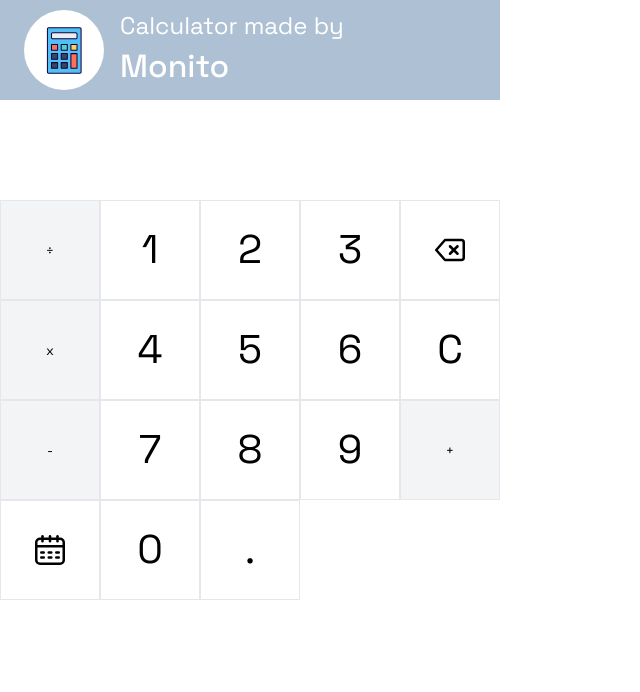
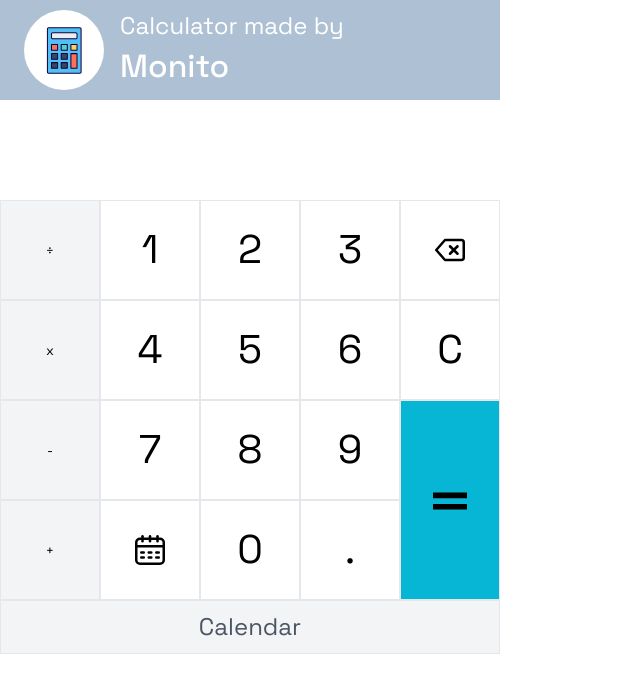
Before and after one commit to David29-ra/calculator-ts, a React (Create React App) app: page / in a window 1280 px wide. Shown: the top 692 px of the page, without its empty margins (0-640 px from the left). Built offline with nearby package versions, Linux system fonts and the light colour scheme.

Commit message:
Add component equal(button), and calendar to show actual date

```diff
--- a/src/components/calculator.tsx
+++ b/src/components/calculator.tsx
@@ -1,5 +1,7 @@
 import { Data } from "../global/constants";
 import { Button } from "./calculator/button";
+import { Calendar } from "./calculator/calendar";
+import { Equal } from "./calculator/equal";
 import { GridContainer } from "./calculator/gridcontainer";
 import { Screen } from "./calculator/screen";
 import { Title } from "./calculator/title";
@@ -10,6 +12,8 @@ export function Calculator() {
       <Title />
       <Screen />
       {Data.buttons.map(button => <Button key={button.id} button={button} onClick={()=>console.log('here')}/>)}
+      <Equal />
+      <Calendar />
     </GridContainer>
   )
 }
--- /dev/null
+++ b/src/components/calculator/calendar.tsx
@@ -0,0 +1,22 @@
+import styled from "@emotion/styled";
+
+export function Calendar() {
+  return (
+    <CalendarContainer>
+      Calendar
+    </CalendarContainer>
+  )
+}
+
+const CalendarContainer = styled.div`
+  grid-area: 7 / 1 / 8 / 6;
+  display: flex;
+  justify-content: center;
+  align-items: center;
+  color: #4B5563;
+  font-size: 24px;
+  line-height: 32px;
+  height: 52px;
+  background-color: #F3F4F6;
+  border: 1px solid #e5e7eb;
+`
--- /dev/null
+++ b/src/components/calculator/equal.tsx
@@ -0,0 +1,24 @@
+import styled from "@emotion/styled";
+import equal from "../../assets/images/equal.svg";
+
+export function Equal(){
+  return (
+    <EqualButton>
+      <Img id="equal" src={equal} alt="equal" />
+    </EqualButton>
+  )
+}
+
+const EqualButton = styled.button`
+  display: flex;
+  justify-content: center;
+  align-items: center;
+  border: 1px solid #e5e7eb;
+  grid-area: 5 / 5 / 7 / 6;
+  background-color: #06b6d4;
+`
+
+const Img = styled.img`
+  width: 38px;
+  height: 34px;
+`
```
